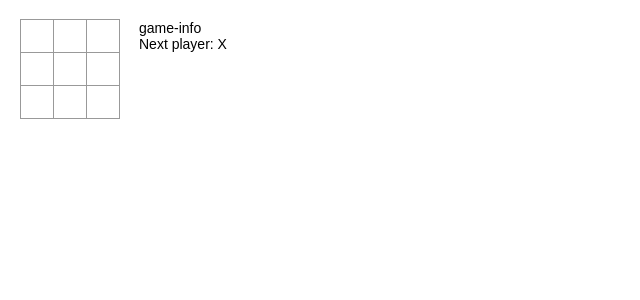
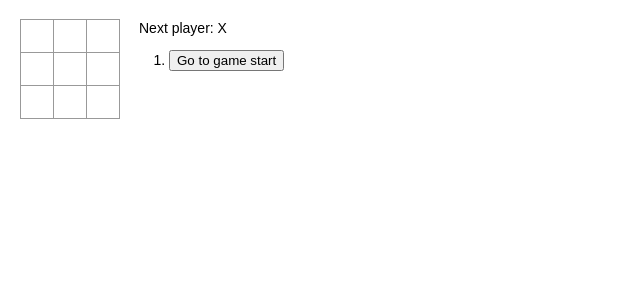
Before and after one commit to Zinzza-Song/TicTacToe, a React (Vite) app: page / in a window 1280 px wide. Shown: the top 300 px of the page, without its empty margins (0-640 px from the left). Built offline with nearby package versions, Linux system fonts and the light colour scheme.

Commit message:
저장중인 기록 표시

```diff
--- a/src/App.jsx
+++ b/src/App.jsx
@@ -44,14 +44,24 @@
     setXIsNext((prev) => !prev);
   };
 
+  const moves = history.map((step, move) => {
+    const desc = move ? 'Go to move #' + move : 'Go to game start';
+
+    return (
+      <li key={move}>
+        <button>{desc}</button>
+      </li>
+    );
+  });
+
   return (
     <div className="game">
       <div className="game-board">
         <Board squares={current.squares} onClick={(i) => handleClick(i)} />
       </div>
       <div className="game-info">
-        game-info
         <div className="status">{status}</div>
+        <ol>{moves}</ol>
       </div>
     </div>
   );
```
